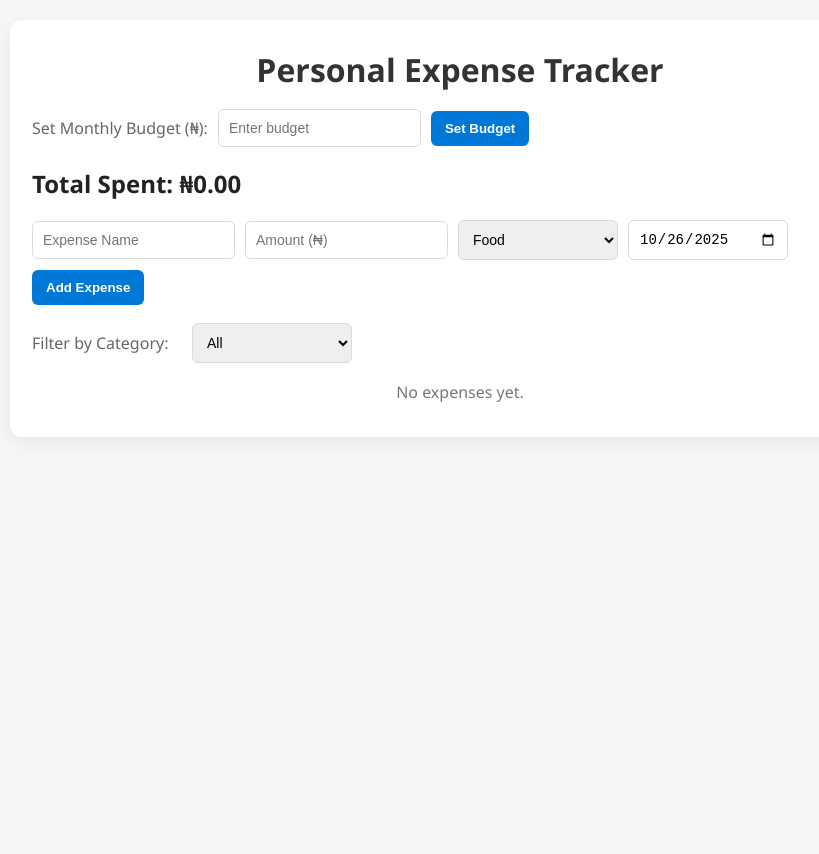
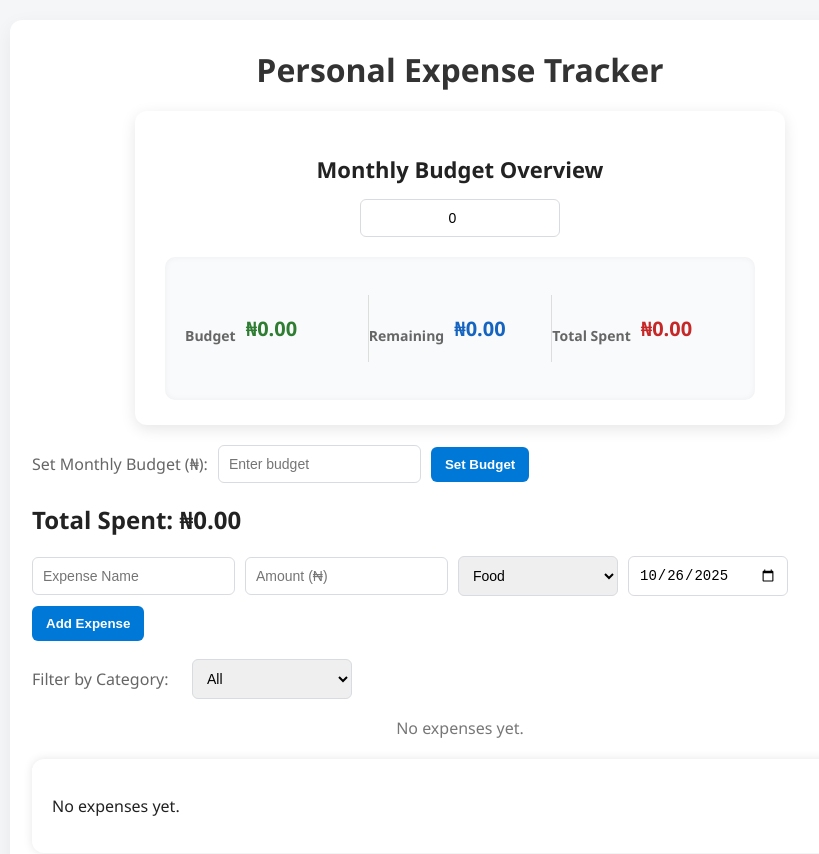
Before and after one commit to AjeeAI/ExpenseTrackerReact, a React (Vite) app: page / in a window 1280 px wide. Shown: the top 854 px of the page, without its empty margins (180-999 px from the left). Before the commit the page ends 800 px from the top, so only its background shows below. Built offline with nearby package versions, Linux system fonts and the light colour scheme.

Commit message:
Version with summary chart

```diff
--- a/package.json
+++ b/package.json
@@ -11,7 +11,8 @@
   },
   "dependencies": {
     "react": "^19.1.1",
-    "react-dom": "^19.1.1"
+    "react-dom": "^19.1.1",
+    "recharts": "^3.3.0"
   },
   "devDependencies": {
     "@eslint/js": "^9.36.0",
@@ -22,6 +23,6 @@
     "eslint-plugin-react-hooks": "^5.2.0",
     "eslint-plugin-react-refresh": "^0.4.22",
     "globals": "^16.4.0",
-    "vite": "^7.1.7"
+    "vite": "^7.1.12"
   }
 }
--- a/src/App.jsx
+++ b/src/App.jsx
@@ -4,6 +4,8 @@ import ExpenseForm from "./components/ExpenseForm";
 import Filter from "./components/Filter";
 import ExpenseList from "./components/ExpenseList";
 import Summary from "./components/Summary";
+import ExpenseStats from "./components/ExpenseStats";
+import BudgetDisplay from "./components/BudgetDisplay";
 
 export default function App() {
   const [expenses, setExpenses] = useState(() => {
@@ -48,7 +50,7 @@ export default function App() {
   return (
     <div className="container">
       <h1>Personal Expense Tracker</h1>
-
+      <BudgetDisplay budget={budget} expenses={expenses} onSetBudget={setBudget} />
       <BudgetSetter budget={budget} setBudget={setBudget} total={total} />
 
       <Summary total={total} />
@@ -61,6 +63,7 @@ export default function App() {
         expenses={filteredExpenses}
         onDelete={deleteExpense}
       />
+      <ExpenseStats expenses={filteredExpenses} />
     </div>
   );
 }
--- /dev/null
+++ b/src/components/BudgetDisplay.css
@@ -0,0 +1,93 @@
+.budget-wrapper {
+  background-color: #ffffff;
+  border-radius: 12px;
+  padding: 25px 30px;
+  margin: 20px auto;
+  max-width: 650px;
+  box-shadow: 0 4px 15px rgba(0, 0, 0, 0.1);
+  text-align: center;
+}
+
+.budget-wrapper h2 {
+  font-size: 22px;
+  color: #222;
+  margin-bottom: 15px;
+}
+
+.budget-input-container {
+  margin-bottom: 20px;
+}
+
+.budget-input-container input {
+  width: 200px;
+  padding: 10px;
+  border-radius: 8px;
+  border: 1px solid #ccc;
+  font-size: 15px;
+  text-align: center;
+}
+
+.budget-card {
+  display: flex;
+  justify-content: space-between;
+  align-items: center;
+  background: #f9fafc;
+  padding: 20px;
+  border-radius: 10px;
+  box-shadow: inset 0 0 6px rgba(0, 0, 0, 0.05);
+}
+
+.budget-section {
+  flex: 1;
+}
+
+.budget-section.center {
+  border-left: 1px solid #ddd;
+  border-right: 1px solid #ddd;
+}
+
+.budget-section h4 {
+  font-size: 14px;
+  color: #666;
+  margin-bottom: 6px;
+}
+
+.budget-amount {
+  font-size: 20px;
+  color: #2e7d32;
+  font-weight: bold;
+}
+
+.spent-amount {
+  font-size: 20px;
+  color: #c62828;
+  font-weight: bold;
+}
+
+.remaining-amount {
+  font-size: 20px;
+  font-weight: bold;
+}
+
+.remaining-amount.positive {
+  color: #1565c0;
+}
+
+.remaining-amount.negative {
+  color: #d32f2f;
+}
+
+.budget-alert {
+  color: #e67e22;
+  font-weight: 500;
+  margin-top: 15px;
+  font-size: 15px;
+}
+
+
+@media (max-width: 700px) {
+  .budget-card {
+    display: flex;
+    flex-direction: column;
+  }
+}
--- /dev/null
+++ b/src/components/BudgetDisplay.jsx
@@ -0,0 +1,66 @@
+import React from "react";
+import "./BudgetDisplay.css";
+
+const BudgetDisplay = ({ budget, expenses, onSetBudget }) => {
+  const totalSpent = expenses.reduce((sum, exp) => sum + exp.amount, 0);
+  const remaining = budget - totalSpent;
+
+  const formatCurrency = (amount) =>
+    "₦" + amount.toLocaleString("en-NG", { minimumFractionDigits: 2 });
+
+  let alertMessage = "";
+  if (budget > 0 && totalSpent >= budget * 0.8 && totalSpent < budget) {
+    alertMessage = "You've used over 80% of your budget!";
+  } else if (budget > 0 && totalSpent >= budget) {
+    alertMessage = "You've exceeded your budget!";
+  }
+
+  const handleBudgetChange = (e) => {
+    const newBudget = Number(e.target.value);
+    if (newBudget >= 0) {
+      onSetBudget(newBudget);
+    }
+  };
+
+  return (
+    <div className="budget-wrapper">
+      <h2>Monthly Budget Overview</h2>
+
+      <div className="budget-input-container">
+        <input
+          type="number"
+          placeholder="Enter budget"
+          value={budget}
+          onChange={handleBudgetChange}
+        />
+      </div>
+
+      <div className="budget-card">
+        <div className="budget-section">
+          <h4>Budget</h4>
+          <p className="budget-amount">{formatCurrency(budget)}</p>
+        </div>
+
+        <div className="budget-section center">
+          <h4>Remaining</h4>
+          <p
+            className={`remaining-amount ${
+              remaining >= 0 ? "positive" : "negative"
+            }`}
+          >
+            {formatCurrency(remaining >= 0 ? remaining : 0)}
+          </p>
+        </div>
+
+        <div className="budget-section">
+          <h4>Total Spent</h4>
+          <p className="spent-amount">{formatCurrency(totalSpent)}</p>
+        </div>
+      </div>
+
+      {alertMessage && <p className="budget-alert">{alertMessage}</p>}
+    </div>
+  );
+};
+
+export default BudgetDisplay;
--- /dev/null
+++ b/src/components/ExpenseStats.jsx
@@ -0,0 +1,91 @@
+import React from "react";
+import {
+  PieChart,
+  Pie,
+  Cell,
+  Tooltip,
+  Legend,
+  ResponsiveContainer,
+} from "recharts";
+
+const ExpenseStats = ({ expenses }) => {
+  if (expenses.length === 0) {
+    return (
+      <div className="stats-container">
+        <p>No expenses yet.</p>
+      </div>
+    );
+  }
+
+  const totalAmount = expenses.reduce((sum, exp) => sum + exp.amount, 0);
+  const highestExpense = Math.max(...expenses.map(exp => exp.amount));
+  const numExpenses = expenses.length;
+
+  const categoryTotals = expenses.reduce((acc, exp) => {
+    acc[exp.category] = (acc[exp.category] || 0) + exp.amount;
+    return acc;
+  }, {});
+
+  const formatCurrency = amount =>
+    "₦" + amount.toLocaleString("en-NG", { minimumFractionDigits: 2 });
+
+  // Convert category totals to data for the PieChart
+  const chartData = Object.entries(categoryTotals).map(([category, value]) => ({
+    name: category,
+    value,
+  }));
+
+  // Assign colors to categories
+  const COLORS = ["#ff9800", "#2196f3", "#4caf50", "#9c27b0", "#607d8b"];
+
+  return (
+    <div className="stats-container">
+      <h2>Statistics</h2>
+      <div className="stats-grid">
+        <div className="stat-card">
+          <h3>Total Spent</h3>
+          <p>{formatCurrency(totalAmount)}</p>
+        </div>
+        <div className="stat-card">
+          <h3>Number of Expenses</h3>
+          <p>{numExpenses}</p>
+        </div>
+        <div className="stat-card">
+          <h3>Highest Expense</h3>
+          <p>{formatCurrency(highestExpense)}</p>
+        </div>
+      </div>
+
+      <div className="category-breakdown">
+        <h3>Spending Breakdown</h3>
+        <div className="chart-wrapper">
+          <ResponsiveContainer width="100%" height={300}>
+            <PieChart>
+              <Pie
+                data={chartData}
+                dataKey="value"
+                nameKey="name"
+                cx="50%"
+                cy="50%"
+                outerRadius={100}
+                fill="#8884d8"
+                label
+              >
+                {chartData.map((entry, index) => (
+                  <Cell
+                    key={`cell-${index}`}
+                    fill={COLORS[index % COLORS.length]}
+                  />
+                ))}
+              </Pie>
+              <Tooltip formatter={(value) => formatCurrency(value)} />
+              <Legend />
+            </PieChart>
+          </ResponsiveContainer>
+        </div>
+      </div>
+    </div>
+  );
+};
+
+export default ExpenseStats;
--- a/src/index.css
+++ b/src/index.css
@@ -32,6 +32,37 @@ h1 {
   margin: 6px 0 18px;
 }
 
+.budget-container {
+  background: #fff;
+  padding: 20px;
+  border-radius: 12px;
+  box-shadow: 0 0 10px rgba(0,0,0,0.1);
+  margin-top: 20px;
+}
+
+.budget-input {
+  margin: 10px 0;
+  display: flex;
+  gap: 10px;
+}
+
+.budget-input input {
+  padding: 10px;
+  width: 200px;
+  border-radius: 8px;
+  border: 1px solid #ccc;
+}
+
+.budget-summary p {
+  margin: 5px 0;
+}
+
+.budget-alert {
+  color: red;
+  font-weight: bold;
+  margin-top: 10px;
+}
+/* ================ Budget Display Css End =========================== */
 
 .budget-section, .filter-section, .expense-form {
   margin: 18px 0;
@@ -112,4 +143,89 @@ tbody tr td.category-Other { color: gray; }
   .budget-section label, .filter-section label { min-width: 120px; }
   .expense-form { flex-direction: column; align-items: stretch; }
   input, select, button { width: 100%; }
+
+  .expense-table {
+  width: 90%;
+  border-collapse: collapse;
+  margin-top: 8px;
 }
+}
+
+.stats-container {
+  background: #fff;
+  padding: 20px;
+  border-radius: 12px;
+  box-shadow: 0 0 10px rgba(0,0,0,0.1);
+  margin-top: 20px;
+}
+
+.stats-grid {
+  display: flex;
+  flex-wrap: wrap;
+  gap: 15px;
+  justify-content: space-between;
+}
+
+.stat-card {
+  flex: 1;
+  min-width: 150px;
+  text-align: center;
+  background: #f9fafc;
+  border-radius: 10px;
+  padding: 15px;
+  box-shadow: 0 0 5px rgba(0,0,0,0.05);
+}
+
+.category-breakdown {
+  margin-top: 20px;
+}
+
+.category-breakdown ul {
+  list-style: none;
+  padding: 0;
+}
+
+.category-breakdown li {
+  background: #f4f6f8;
+  margin: 5px 0;
+  padding: 8px;
+  border-radius: 6px;
+}
+
+
+.chart-wrapper {
+  width: 100%;
+  height: 300px;
+  display: flex;
+  justify-content: center;
+  align-items: center;
+}
+
+.stats-container {
+  background: #fff;
+  padding: 20px;
+  border-radius: 12px;
+  box-shadow: 0 0 10px rgba(0,0,0,0.1);
+  margin-top: 20px;
+}
+
+.stats-grid {
+  display: flex;
+  flex-wrap: wrap;
+  gap: 15px;
+  justify-content: space-between;
+}
+
+.stat-card {
+  flex: 1;
+  min-width: 150px;
+  text-align: center;
+  background: #f9fafc;
+  border-radius: 10px;
+  padding: 15px;
+  box-shadow: 0 0 5px rgba(0,0,0,0.05);
+}
+
+.category-breakdown {
+  margin-top: 30px;
+}
```
Also changed, not shown: 1 other file (tests, documents, lock files or other folders).
